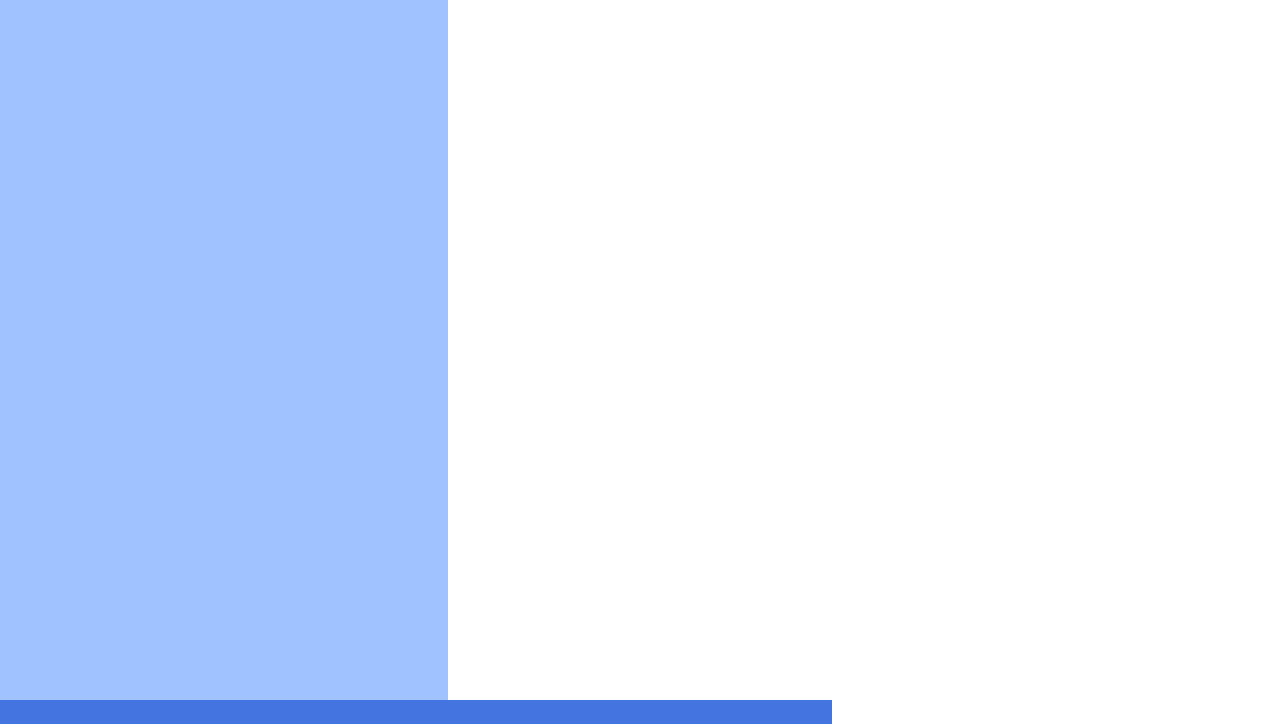
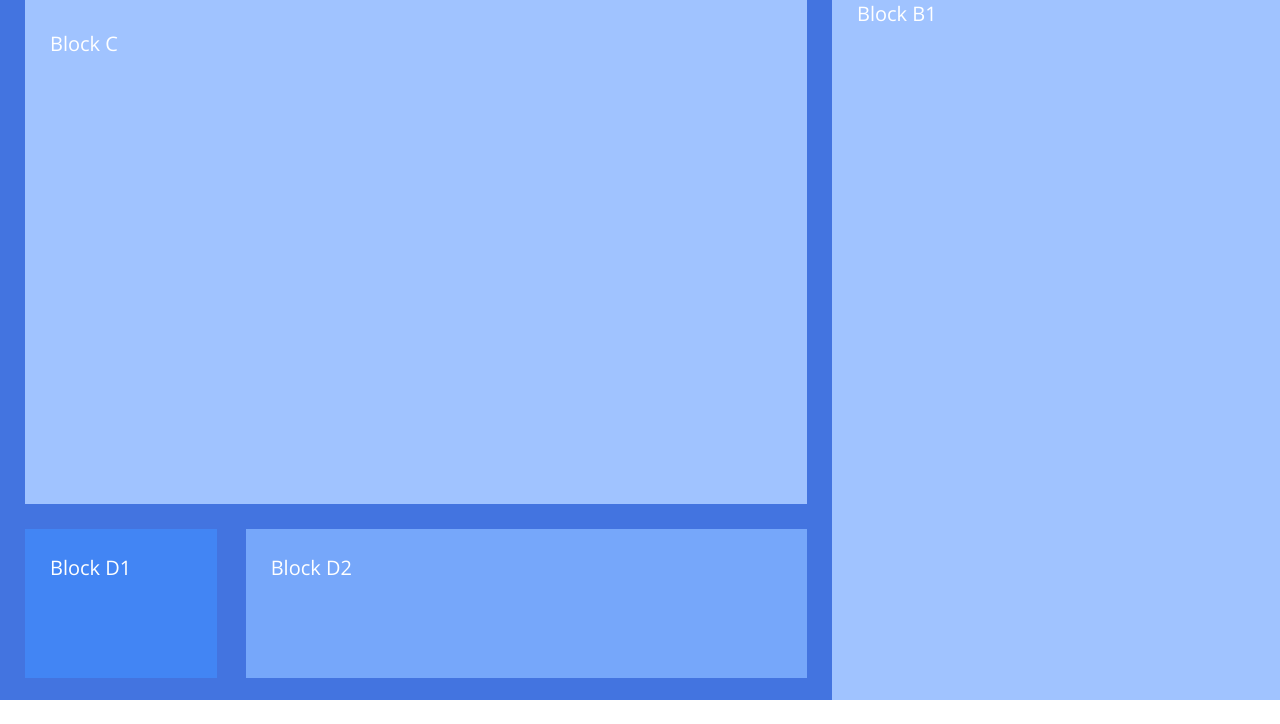
Before and after one commit to bakirof/practice-browser, a plain HTML site: page display/inline-block/index.html in a window 1280 px wide. Shown: the part 100-824 px from the top of the page. After the commit the page ends 800 px from the top, so only its background shows below. Drawn offline with nearby package versions, Linux system fonts and the light colour scheme.

Commit message:
inline-block-ok
'

```diff
--- a/display/inline-block/all.css
+++ b/display/inline-block/all.css
@@ -2,9 +2,9 @@
     color:white;
     font-size: 20px;
     padding:25px;
-    height: 200px;
 
-    border:1px solid black;
+width: 100px;
+    border:0px solid black;
     text-align: left;
 
 }
--- a/display/inline-block/index.html
+++ b/display/inline-block/index.html
@@ -6,27 +6,32 @@
     <link rel="stylesheet" media="(max-width: 600px)" href="style-2.css"/>
     <link rel="stylesheet" media="(min-width: 600px) and (max-width: 1024px)" href="style-1.css"/>
     <link rel="stylesheet" media="(min-width: 1024px)" href="style.css"/>
-    <link rel="stylesheet"  href="all.css"/>
-    <link href='http://fonts.googleapis.com/css?family=Open+Sans:400,300&subset=latin,cyrillic' rel='stylesheet' type='text/css'>
+    <link rel="stylesheet" href="all.css"/>
+    <link href='http://fonts.googleapis.com/css?family=Open+Sans:400,300&subset=latin,cyrillic' rel='stylesheet'
+          type='text/css'>
 </head>
 <body>
 <div class="layout">
     <div class="blocka">Display: inline-block</div>
-
-    <div class="blockb1"><div class="text">sdas</div></div>
     <div class="b2">
         <div class="blockb2">
             <div class="c0">
-                <div class="blockc"></div>
+                <div class="blockc"><div class="bl">Block C</div></div>
                 <div class="d1">
-                    <div class="blockd1"></div>
+                    <div class="blockd1"><div class="bl">Block D1</div></div>
                 </div>
                 <div class="d2">
-                    <div class="blockd2"></div>
+                    <div class="blockd2"><div class="bl">Block D2</div></div>
                 </div>
             </div>
         </div>
+        <div class="text"></div>
     </div>
+    <div class="blockb1">
+        <div class="text0"><div class="bl">Block B1</div></div>
+            <div class="text"></div>
+        </div>
+
 
 </div>
 </body>
--- a/display/inline-block/style-1.css
+++ b/display/inline-block/style-1.css
@@ -9,9 +9,11 @@ body {
 
 .layout {
     width: 100%;
-    height: 100%;
+
+    height: 70%;
     margin: auto;
-    display:table;
+border:0px solid black;
+
 }
 
 .blockb {
@@ -29,7 +31,7 @@ body {
     line-height: 75px;
     text-align: center;
     font-weight: 400;
-    display:table-header-group;
+
 }
 .cont{
     display:block;
@@ -39,35 +41,39 @@ body {
 }
 .blockb1 {
     width: 100%;
-    height: calc(100% - 75px);
+
     background-color: #a0c3ff;
     margin-top: 0px;
 
-    display: table-footer-group;
+
 
 }
+.text0{
+    height:  100%;
 
+    border: 0px solid black;
+}
 .blockb2 {
     width: 100%;
     padding-left: 0%;
-    height: 800px;
+    height: 950px;
     background-color:  #4374e0;
     margin-top: 0px;
-
+    border: 0px solid black;
 }
 
 .c0 {
     padding: 25px;
-    height: calc(100% - 75px);
-    overflow: hidden;
+    height: 100%;
+
     border: 0px solid black;
 
 }
 
 .b2 {
-    display: table-row-group;
+    border: 0px solid black;
     width: 100%;
-    height: calc(100% - 75px);
+    height: 950px;
 
 }
 
@@ -75,7 +81,7 @@ body {
     background-color: #a0c3ff;
     width: 90%;
     height: 75%;
-
+    border:0px solid black;
     padding-right: 10%;
 }
 
@@ -83,10 +89,10 @@ body {
 
 .blockd1 {
     background-color:#4285f4;
-    width: 25%;
-    height: 25%;
+    width: 100%;
+    height: 150px;
     display: inline-block;
-    margin-top: 25px;
+
     border: 0px solid black;
 
 }
@@ -94,17 +100,24 @@ body {
 .blockd2 {
     background-color:  #76a7fa;
 
-    width: calc(100% - 25% - 10px);
-    height: 100%;
-    margin-top: 25px;
+    width: calc(100% - 25%px);
+    height: 150px;
+
     border: 0px solid black;
     padding-right:25%;
 }
+.d1{
+    margin-top: 25px;
+    display: inline-block;
+    width: 25%;
+    border:0px solid black;
+}
 .d2{
+    margin-top: 25px;
     margin-left: 25px;
     display: inline-block;
-    height: 100%;
-    width: calc(100% - 25px - 50%);
+    height: 150px;
+    width: calc(100% - 25% - 30px);
     border:0px solid black;
 
 }
--- a/display/inline-block/style-2.css
+++ b/display/inline-block/style-2.css
@@ -23,13 +23,13 @@ body {
 
     width: 100%;
     height: 75px;
-    background-color: #33b679;
+    background-color: #427fed;;
     color:white;
     font-size: 50px;
     line-height: 75px;
     text-align: center;
     font-weight: 400;
-    display:table-header-group;
+
 }
 .cont{
     display:block;
@@ -40,9 +40,9 @@ body {
 .blockb1 {
     width: 100%;
     height: calc(100% - 75px);
-    background-color: #7bcfa9;
+    background-color: #a0c3ff;
     margin-top: 0px;
-    display: table-footer-group;
+
 
 }
 
@@ -50,7 +50,7 @@ body {
     width: 100%;
     padding-left: 0%;
     height: 925px;
-    background-color: #1a8763;
+    background-color: #4374e0;
     margin-top: 0px;
 
 }
@@ -64,14 +64,14 @@ body {
 }
 
 .b2 {
-    display: table-row-group;
+
     width: 100%;
     height: calc(100% - 75px);
 
 }
 
 .blockc {
-    background-color: #7bcfa9;
+    background-color: #a0c3ff;
     width: 100%;
     height: 500px;
 border:0px solid black;
@@ -81,18 +81,18 @@ border:0px solid black;
 
 
 .blockd1 {
-    background-color: #0f9d58;
+    background-color: #4285f4;
     width: 100%;
     height: 150px;
-    float: left;
+
     margin-top: 25px;
     border: 0px solid black;
 
 }
 
 .blockd2 {
-    background-color: #33b679;
-    float: left;
+    background-color:  #76a7fa;
+
     width: 100%;
     height: 100%;
     margin-top: 25px;
@@ -101,7 +101,7 @@ border:0px solid black;
 }
 .d2{
 
-    float:left;
+
     height: 150px;
     width: 100%;
     border:0px solid black;
--- a/display/inline-block/style.css
+++ b/display/inline-block/style.css
@@ -11,7 +11,7 @@ body {
     width: 100%;
     height: 100%;
     margin: auto;
-
+    overflow: hidden;
 }
 
 .blockb {
@@ -20,7 +20,7 @@ body {
 }
 
 .blocka {
-    padding-left: 10%;
+    padding-right: 10%;
     width: 90%;
     height: 75px;
     background-color: #427fed;
@@ -32,25 +32,33 @@ body {
 }
 
 .blockb1 {
-    width: calc(100% - 65% - .01em);
+    width: calc(100% - 65%);
     height: calc(100% - 75px);
     background-color: #a0c3ff;
     margin-top: 0px;
-
+    border: 0px solid black;
     display: inline-block;
     color:white;
+    margin-left:-.26em;
 
 
 
 
 }
+.text0{
+    height:  calc(100%);
 
+    border: 0px solid black;
+}
+.text{
+    display:inherit;
+}
 .b2 {
     width: 65%;
     height: calc(100% - 75px);
     display: inline-block;
     border: 0px solid black;
-    margin-top: 0px;
+
 
 }
 
@@ -65,9 +73,9 @@ body {
 
 .c0 {
     padding: 25px;
-    height: calc(100% - 50px);
+    height: calc(100% - 60px);
     width: calc(100% - 25px)%;
-    border: 0px solid black;
+    border:0px solid black;
     overflow: hidden;
 
 }
@@ -77,7 +85,7 @@ body {
     width: 90%;
     height: 75%;
 
-    padding-left: 10%;
+    padding-right: 10%;
 }
 
 .blockd1 {
@@ -86,7 +94,7 @@ body {
     height: 25%;
     float: left;
     margin-top: 25px;
-    padding-left: 75%;
+    padding-right: 75%;
     border: 0px solid black;
 }
 
@@ -97,7 +105,7 @@ body {
     height: 25%;
     margin-top: 25px;
     border: 0px solid black;
-    padding-left: 25%;
+    padding-right: 25%;
     border: 0px solid black;
 }
 
@@ -118,7 +126,7 @@ body {
 
 }
 .d1 {
-    overflow: hidden;
+
     display: inline-block;
     height: 90%;
     width: calc(100% - 75% - 4px);
@@ -137,7 +145,7 @@ body {
 .two {
 
     width: 90%;
-    border: 0px solid gray;
+    border: 1px solid gray;
     margin-left: auto;
     margin-right: auto;
 }
```
